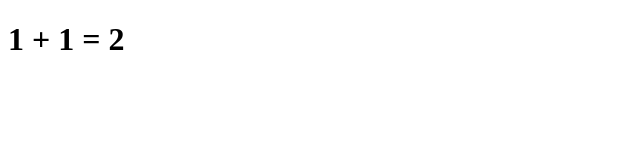
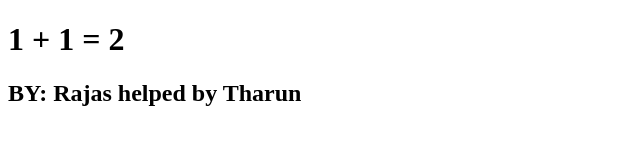
Before and after one commit to mahetha25/Math, a website: page index.html in a window 1280 px wide. Shown: the whole page, without its empty margins (0-640 px from the left). Drawn offline with Linux system fonts and the light colour scheme.

Commit message:
Update index.html

```diff
--- a/index.html
+++ b/index.html
@@ -1,9 +1,10 @@
 <!DOCTYPE html>
 <html>
   <head>
-    <title>Math</title>
+    <title>Calculator</title>
   </head>
   <body>
     <h1>1 + 1 = 2</h1>
+    <h2>BY: Rajas helped by Tharun</h2>
   </body>
 </html>
```
